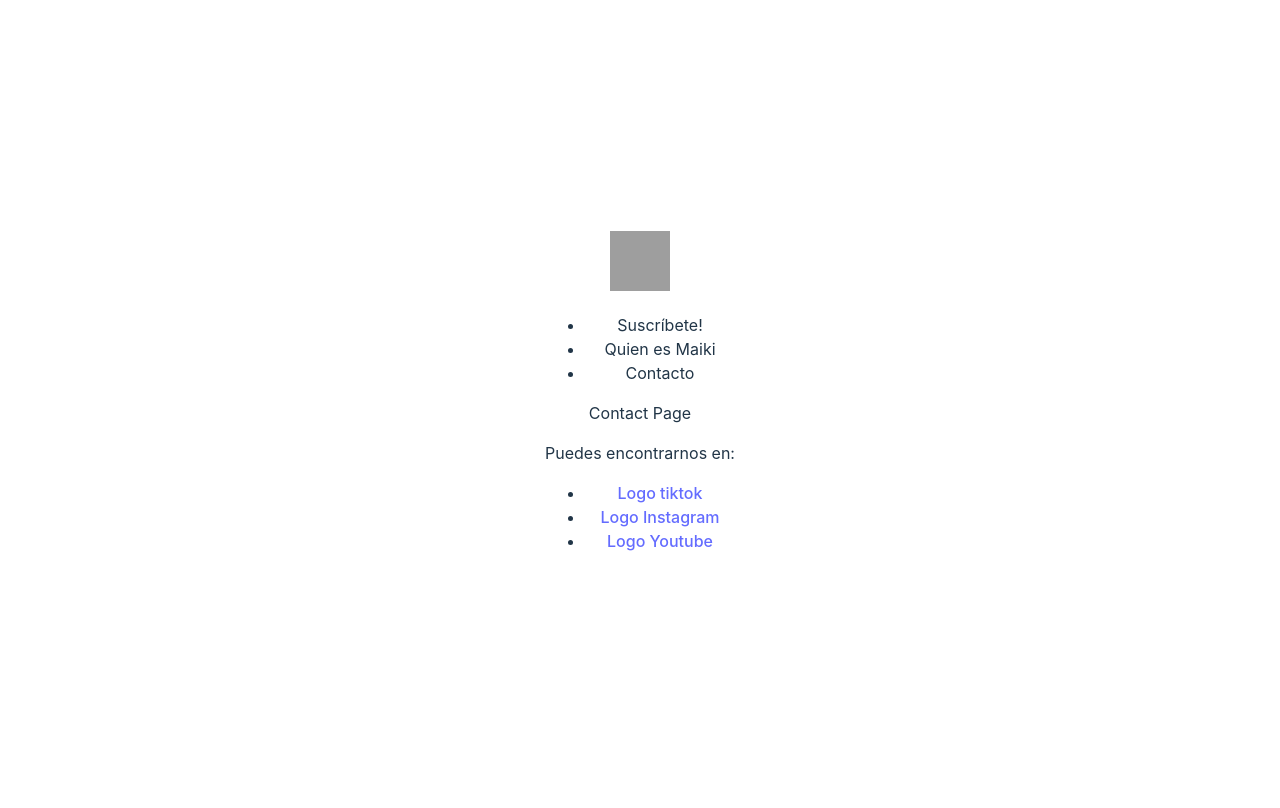
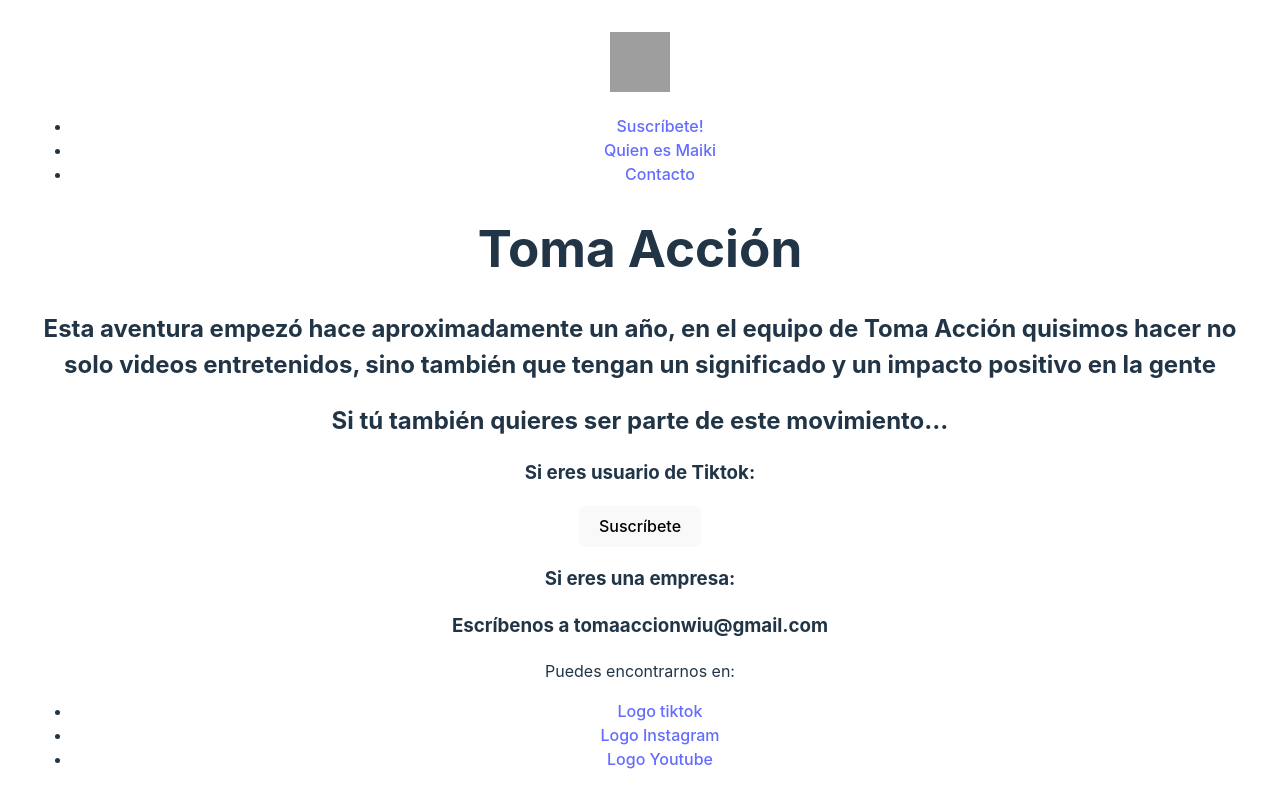
Before and after one commit to gsvidal/maiki-toma-accion, a React (Vite) app: page /contacto in a window 1280 px wide. Shown: the top 808 px of the page. Built offline with nearby package versions, Linux system fonts and the light colour scheme; grey boxes are pictures that could not be loaded; the HTML template or start-up script is replaced by a standard one.

Commit message:
Add Button and NotFound components and updating other components for the routing

```diff
--- a/src/components/Bio/Bio.jsx
+++ b/src/components/Bio/Bio.jsx
@@ -2,7 +2,10 @@ export const Bio = () => {
   return (
     <>
       <p>Hola, si NO te suena las siguientes frases:</p>
-      <p>Mami, comidita? o Papi, te quiero invitar comida! o en caso nunca hayas visto mis saltos con la capa andina...</p>
+      <p>
+        Mami, comidita? o Papi, te quiero invitar comida! o en caso nunca hayas
+        visto mis saltos con la capa andina...
+      </p>
       <p>
         Me presento, soy{" "}
         <strong>
@@ -23,7 +26,7 @@ export const Bio = () => {
         Alguna vez llegaste a casa luego del trabajo y les dijiste a tu pareja e
         hij@s, no sabes lo que me sucedio hoy!!, con tu suscripción{" "}
         <strong>
-          tú estás creando esos momentos a esas personas y sus familias
+          estarás creando esos inolvidables momentos para esas personas y sus familias
         </strong>
       </p>
     </>
--- /dev/null
+++ b/src/components/Button/Button.jsx
@@ -0,0 +1,3 @@
+export const Button = ({ children }) => {
+  return <button>{children}</button>;
+};
--- a/src/components/Contact/Contact.jsx
+++ b/src/components/Contact/Contact.jsx
@@ -1,7 +1,20 @@
+import { Button } from "../Button/Button";
+
 export const Contact = () => {
   return (
     <>
-      <p>Contact Page</p>
+      <h1>Toma Acción</h1>
+      <h2>
+        Esta aventura empezó hace aproximadamente un año, en el equipo de Toma
+        Acción quisimos hacer no solo videos entretenidos, sino también que
+        tengan un significado y un impacto positivo en la gente
+      </h2>
+      <h2>Si tú también quieres ser parte de este movimiento...</h2>
+      <h3>Si eres usuario de Tiktok:</h3>
+      <Button>Suscríbete</Button>
+
+      <h3>Si eres una empresa:</h3>
+      <h3>Escríbenos a tomaaccionwiu@gmail.com</h3>
     </>
   );
 };
--- a/src/components/Header/Header.jsx
+++ b/src/components/Header/Header.jsx
@@ -1,7 +1,7 @@
-export const Header = ({ setPage }) => {
-  const handlePage = (event) => {
-    setPage(event.target.id);
-  };
+import { Link } from "react-router-dom";
+
+export const Header = () => {
+
   return (
     <>
       <header>
@@ -12,10 +12,16 @@ export const Header = ({ setPage }) => {
           height="60"
         />
         <nav>
-          <ul onClick={handlePage}>
-            <li id="subscribe">Suscríbete!</li>
-            <li id="bio">Quien es Maiki</li>
-            <li id="contact">Contacto</li>
+          <ul>
+            <li>
+              <Link to="/suscripcion">Suscríbete!</Link>
+            </li>
+            <li>
+              <Link to="/maiki">Quien es Maiki</Link>
+            </li>
+            <li>
+              <Link to="/contacto">Contacto</Link>
+            </li>
           </ul>
         </nav>
       </header>
--- /dev/null
+++ b/src/components/NotFound/NotFound.jsx
@@ -0,0 +1,14 @@
+import { Link } from "react-router-dom";
+import { Button } from "../Button/Button";
+
+export const NotFound = () => {
+  return (
+    <>
+      <h1>Esta página no existe :&#40;</h1>
+      <Button>
+        {" "}
+        <Link to="/">Página Principal</Link>
+      </Button>
+    </>
+  );
+};
```
